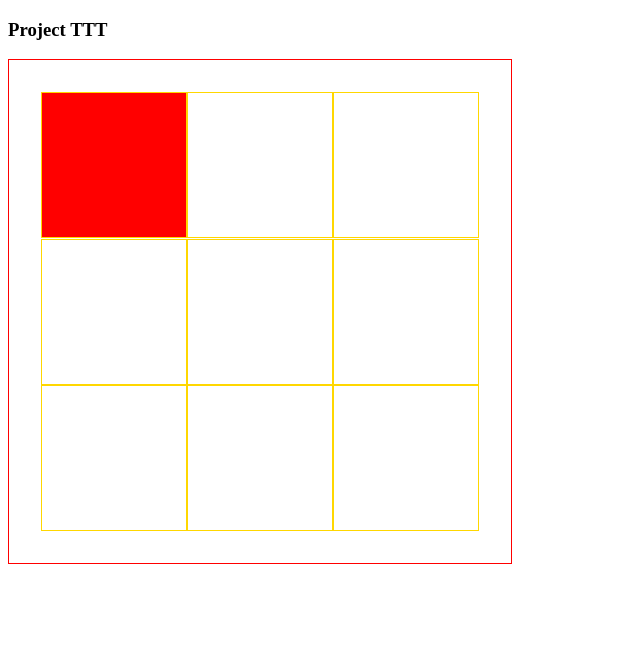
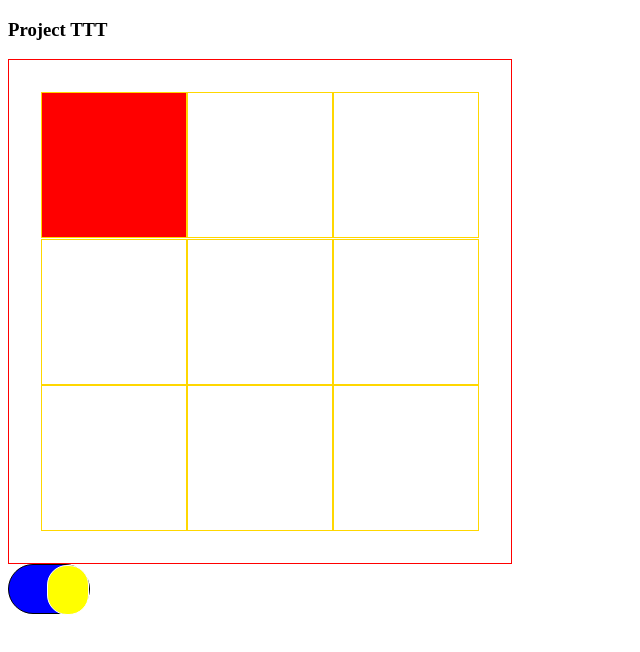
Before and after one commit to elasticevan/project-tic_tac, a plain HTML site: page index.html in a window 1280 px wide. Both pictures are taken after a click on the element 114 px from the left and 165 px from the top of the page. Shown: the whole page, without its empty margins (0-640 px from the left). Drawn offline with Linux system fonts and the light colour scheme.

Commit message:
toggle functions

```diff
--- a/index.html
+++ b/index.html
@@ -10,5 +10,8 @@
 <body>
     <h3>Project TTT</h3>
     <div class="container"></div>
+    <div class="toggle">
+        <div class="switch"></div>
+    </div>
 </body>
 </html>
--- a/script.js
+++ b/script.js
@@ -1,6 +1,8 @@
 // JS for Project TTT
 
 const container = document.querySelector(".container");
+//toggle
+const toggle = document.querySelector(".toggle");
 
 //create spaces for board
 for (let i = 0; i < 9; i++) {
@@ -25,12 +27,13 @@ for (let i = 0; i <= spaces.length; i++) {
         [spaces[3], spaces[4], spaces[5]],
         [spaces[6], spaces[7], spaces[8]],
         [spaces[0], spaces[3], spaces[6]],
+        [spaces[1], spaces[4], spaces[7]],
+        [spaces[2], spaces[5], spaces[8]],
         [spaces[0], spaces[4], spaces[8]],
-        [spaces[1], spaces[4], spaces[7]],
         [spaces[2], spaces[4], spaces[6]]
     ]
 }
-
+/* help from chatGPT
 function win(){
     for (let win of winners) {
         const [a, b, c] = win;
@@ -41,19 +44,58 @@ function win(){
         };
     }
 }
+*/
+// my iteration/understanding
+function checkForWin() {
+    for (let win of winners) {
+        for (let i = 0; i < win.length; i++) {
+            if(win[0].style.backgroundColor === "red" && win[1].style.backgroundColor === "red" && win[2].style.backgroundColor === "red") {
+                console.log("red wins")
+            }
+             else if(win[0].style.backgroundColor === "blue" && win[1].style.backgroundColor === "blue" && win[2].style.backgroundColor === "blue") {
+                console.log("blue wins")
+            }
 
+        }
+    }
+}
+/*
 function turn(player) {
-    spaces.forEach(btn =>btn.addEventListener("click", () => {
+    for (const space of spaces) {
+        space.addEventListener("click", e => {
+            player = (player === "one") ? "two" : "one";
+            if (player === "one") {
+                space.style.backgroundColor = "red";
+            } else if (player === "two") {
+                space.style.backgroundColor = "blue";
+            }
+            space.removeEventListener("click", e)
+            console.log(player);
+            checkForWin();
+        })
+    }
+}
+*/
+function turn(player) {
+    //create function for color change
+    function colorChange(e) {
         player = (player === "one") ? "two" : "one";
         if (player === "one") {
-            btn.style.backgroundColor = "red";
+            e.target.style.backgroundColor = "red";
+            toggle.style.backgroundColor = "blue";
+            toggle.style.justifyContent = "flex-end";
+
         } else if (player === "two") {
-            btn.style.backgroundColor = "blue";
+            e.target.style.backgroundColor = "blue";
+            toggle.style.backgroundColor = "red";
+            toggle.style.justifyContent = "flex-start";
         }
-        console.log(player);
-        win();
-    }));
-
+        checkForWin();
+        e.target.removeEventListener("click", colorChange)
+    }
+    //call for event listener
+    for (const space of spaces) {
+        space.addEventListener("click", colorChange);
+    }
 }
-
 turn()
--- a/style.css
+++ b/style.css
@@ -16,3 +16,22 @@
     height: 9em;
     border: solid 1px gold;
 }
+
+.toggle {
+    display: flex;
+    justify-content: flex-start;
+    width: 5em;
+    height: 3em;
+    border: solid 1px black;
+    border-radius: 3em;
+    background-color: red;
+}
+
+.switch {
+    display: flex;
+    width: 2.5em;
+    height: 3em;
+    border: solid 1px white;
+    background-color: yellow;
+    border-radius: 20px;
+}
```
Also changed, not shown: 1 other file.
